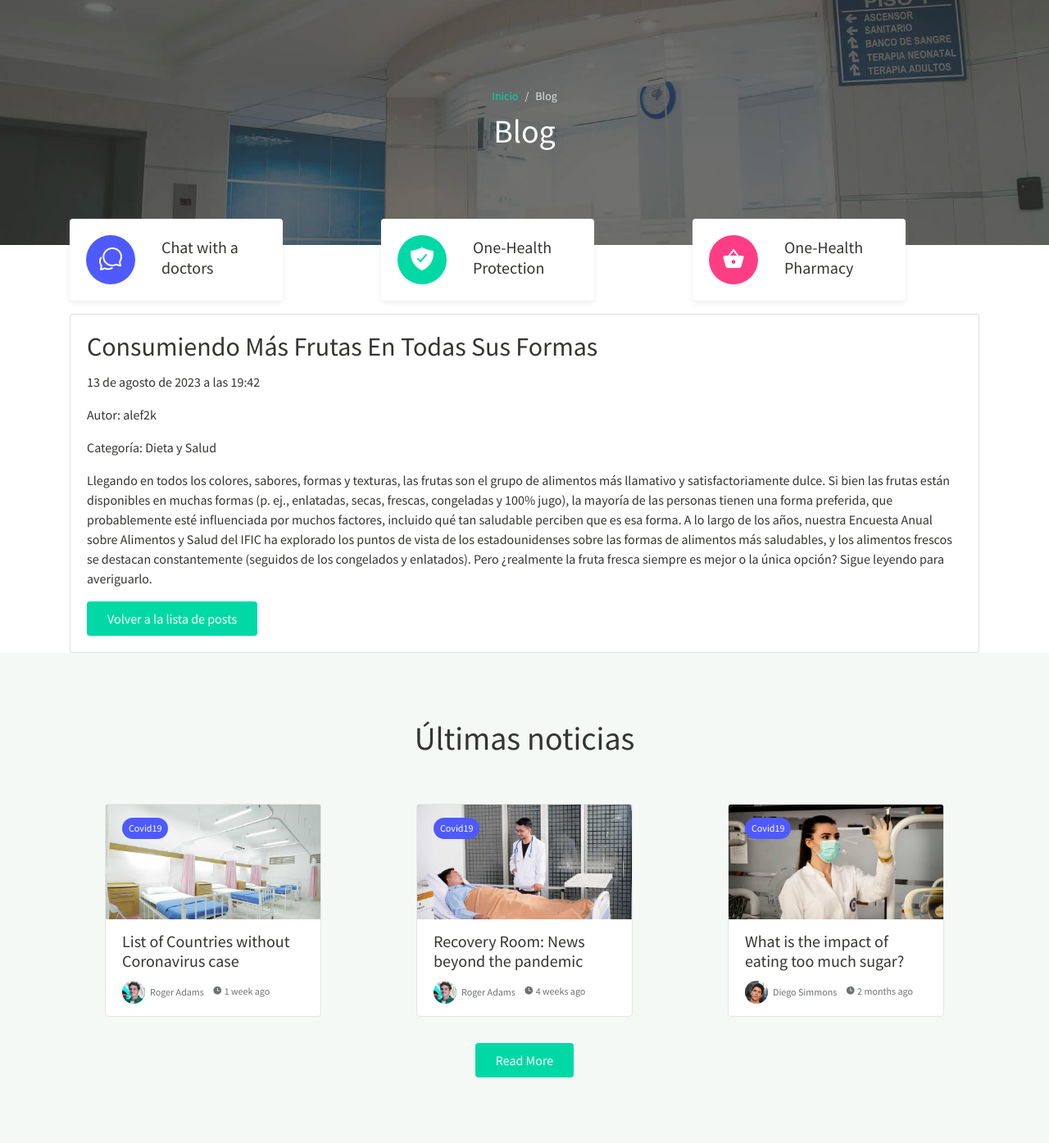
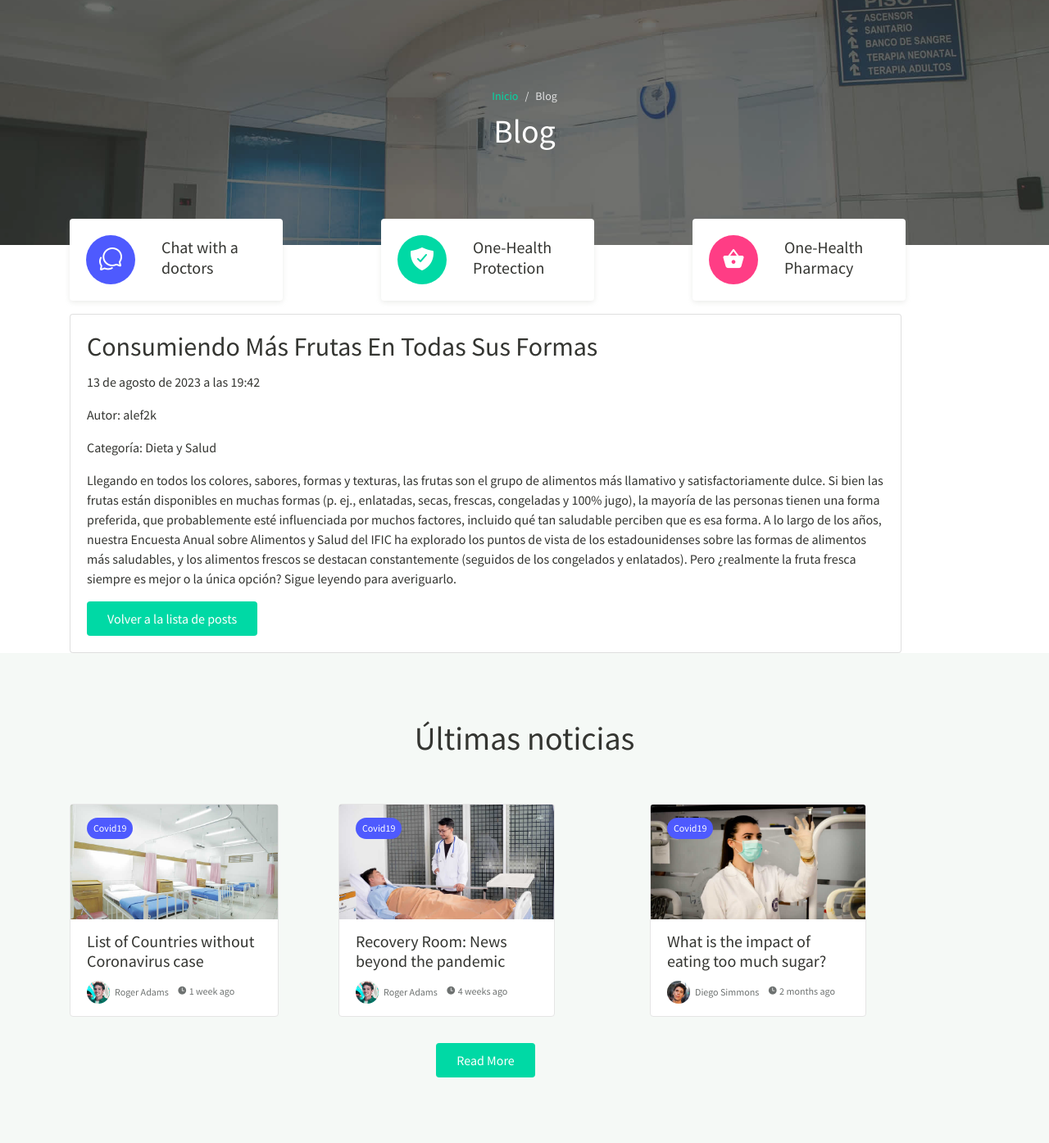
Before and after one commit to Alef2k/Alejandro-Fernandez43865, a Django app: page /aplicacion/post/2/ in a window 1280 px wide. Shown: the part 108-1503 px from the top of the page at 82% size. Run offline with Django 4.2, Linux system fonts and the light colour scheme; data comes from the database, SQL or seed files in the repository; both versions use the stored data as it was after the commit; some libraries are stand-ins or nearby versions; some web fonts are replaced.

Commit message:
mod. captura

```diff
--- a/aplicacion/templates/aplicacion/detalle_post.html
+++ b/aplicacion/templates/aplicacion/detalle_post.html
@@ -50,7 +50,7 @@
 
   <div class="container">
     <div class="row">
-        <div class="col-md-12 offset-md-0">
+        <div class="col-md-11 offset-md-0">
             <div class="card">
                 <div class="card-body">
                     <h2 class="card-title">{{ post.titulo }}</h2>
@@ -69,7 +69,7 @@
   <div class="container">
     <h1 class="text-center wow fadeInUp">Últimas noticias</h1>
     <div class="row mt-5">
-      <div class="col-lg-4 py-2 wow zoomIn">
+      <div class="col-lg-3 py-2 wow zoomIn">
         <div class="card-blog">
           <div class="header">
             <div class="post-category">
@@ -142,7 +142,7 @@
         </div>
       </div>
 
-      <div class="col-12 text-center mt-4 wow zoomIn">
+      <div class="col-11 text-center mt-4 wow zoomIn">
         <a href="{% url 'lista_posts' %}" class="btn btn-primary">Read More</a>
       </div>
 
--- a/aplicacion/templates/aplicacion/lista_posts.html
+++ b/aplicacion/templates/aplicacion/lista_posts.html
@@ -143,7 +143,7 @@
         </div>
       </div>
 
-      <div class="col-12 text-center mt-4 wow zoomIn">
+      <div class="col-11 text-center mt-4 wow zoomIn">
         <a href="{% url 'lista_posts'  %}" class="btn btn-primary">Read More</a>
       </div>
 
--- a/aplicacion/templates/aplicacion/perfil.html
+++ b/aplicacion/templates/aplicacion/perfil.html
@@ -58,7 +58,7 @@
 
 <div class="container">
   <div class="row">
-      <div class="col-md-10 offset-md-0">
+      <div class="col-md-11 offset-md-0">
           <div class="card">
               <div class="card-body">
                   <h2 class="card-title">Acerca de mí</h2>
```
Also changed, not shown: bd_clinica.db.
